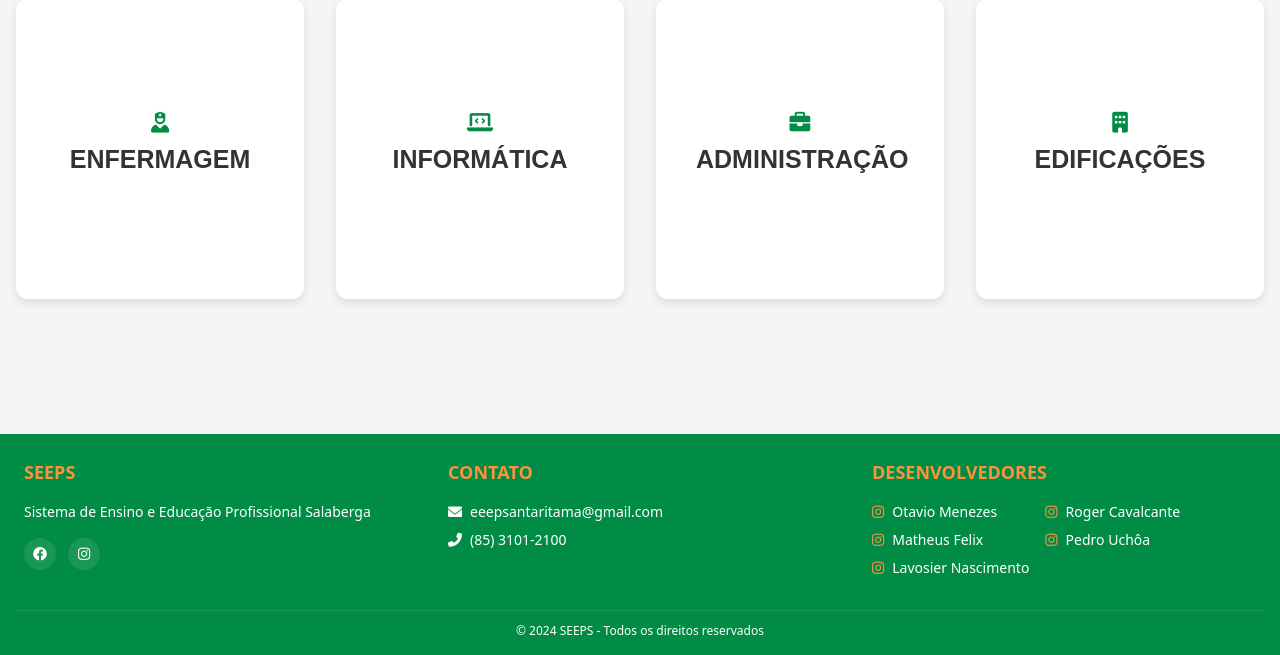
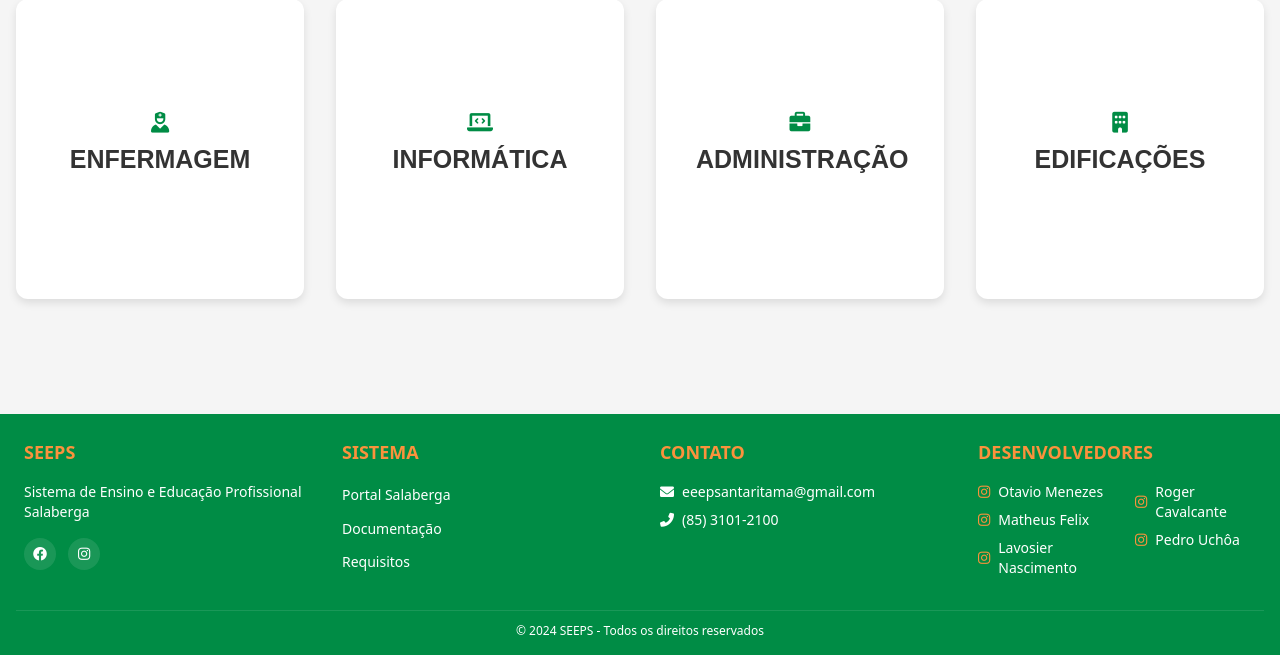
Before and after one commit to teamAreadev/salaberga, a PHP site: page /escola/app/subsystems/seeps2024/index.php in a window 1280 px wide. Shown: the part 145-800 px from the top of the page. Run offline with PHP 8.4, Linux system fonts and the light colour scheme; some libraries are stand-ins or nearby versions.

Commit message:
atualizando lista

```diff
--- a/portalsalaberga/app/subsystems/seeps2024/index.php
+++ b/portalsalaberga/app/subsystems/seeps2024/index.php
@@ -855,7 +855,7 @@ document.querySelectorAll('.course-card a').forEach(link => {
 </script>
 <footer class="text-white font-sans w-full mt-auto py-4" style="background-color: #008C45">
     <div class="max-w-7xl mx-auto px-4">
-        <div class="grid grid-cols-1 md:grid-cols-2 lg:grid-cols-3 gap-6 mb-6">
+        <div class="grid grid-cols-1 md:grid-cols-2 lg:grid-cols-4 gap-6 mb-6">
             <!-- Identificação Institucional -->
             <div class="p-2">
                 <h4 class="text-orange-400 text-lg font-bold mb-3">SEEPS</h4>
@@ -870,6 +870,29 @@ document.querySelectorAll('.course-card a').forEach(link => {
                         <i class="fab fa-instagram text-sm"></i>
                     </a>
                 </div>
+            </div>
+
+            <!-- Sistema -->
+            <div class="p-2">
+                <h4 class="text-orange-400 text-lg font-bold mb-3">SISTEMA</h4>
+                <ul class="space-y-2">
+                    <li>
+                        <a target="_blank" rel="noopener noreferrer" href="https://salaberga.com"
+                           class="text-sm hover:text-orange-400 transition-colors">
+                            Portal Salaberga
+                        </a>
+                    </li>
+                    <li>
+                        <a href="#" class="text-sm hover:text-orange-400 transition-colors">
+                            Documentação
+                        </a>
+                    </li>
+                    <li>
+                        <a href="#" class="text-sm hover:text-orange-400 transition-colors">
+                            Requisitos
+                        </a>
+                    </li>
+                </ul>
             </div>
 
             <!-- Contato -->
```
